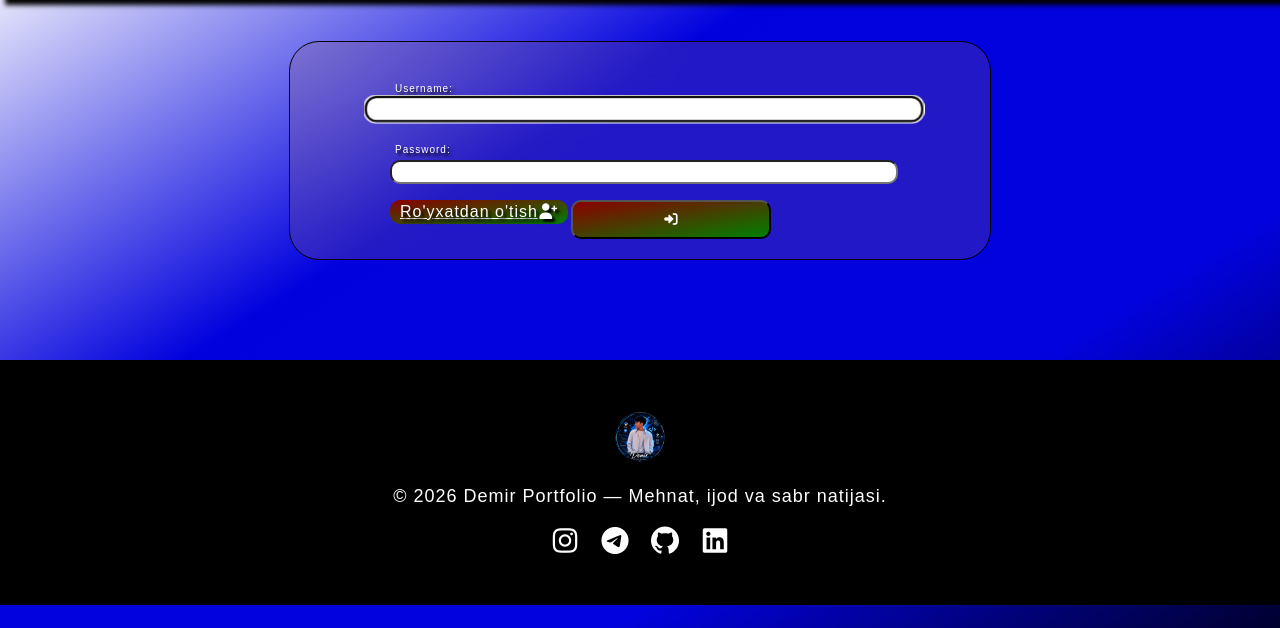
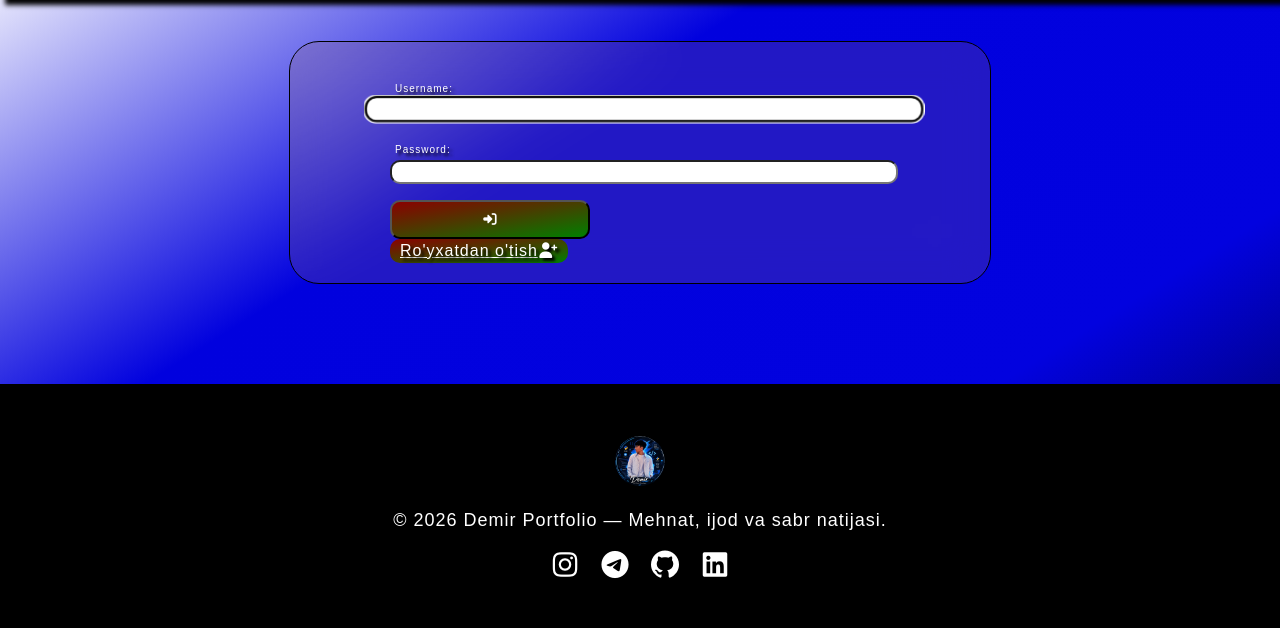
Before and after one commit to qodirboyev/Demir_portfolio, a Django app: page /accounts/login/ in a window 1280 px wide. Shown: the part 59-687 px from the top of the page. Run offline with Django 5.2, Linux system fonts and the light colour scheme; some libraries are stand-ins or nearby versions.

Commit message:
Fix layout of login form and registration link

```diff
--- a/templates/registration/login.html
+++ b/templates/registration/login.html
@@ -49,7 +49,7 @@
             <form action="" method="post" enctype="multipart/form-data">
                 {% csrf_token %}{{ form.as_p }}
                 <button type="submit" class="green_red_button"><i class="fa-solid fa-right-to-bracket"></i></button>
-                <div style="float: left;">
+                <div>
                     <a href="{% url 'signup' %}" class="green_red_button matn_h4" style="display: inline-block;" >Ro'yxatdan o'tish<i class="fa-solid fa-user-plus"></i></a>
                 </div>
             </form>
```
